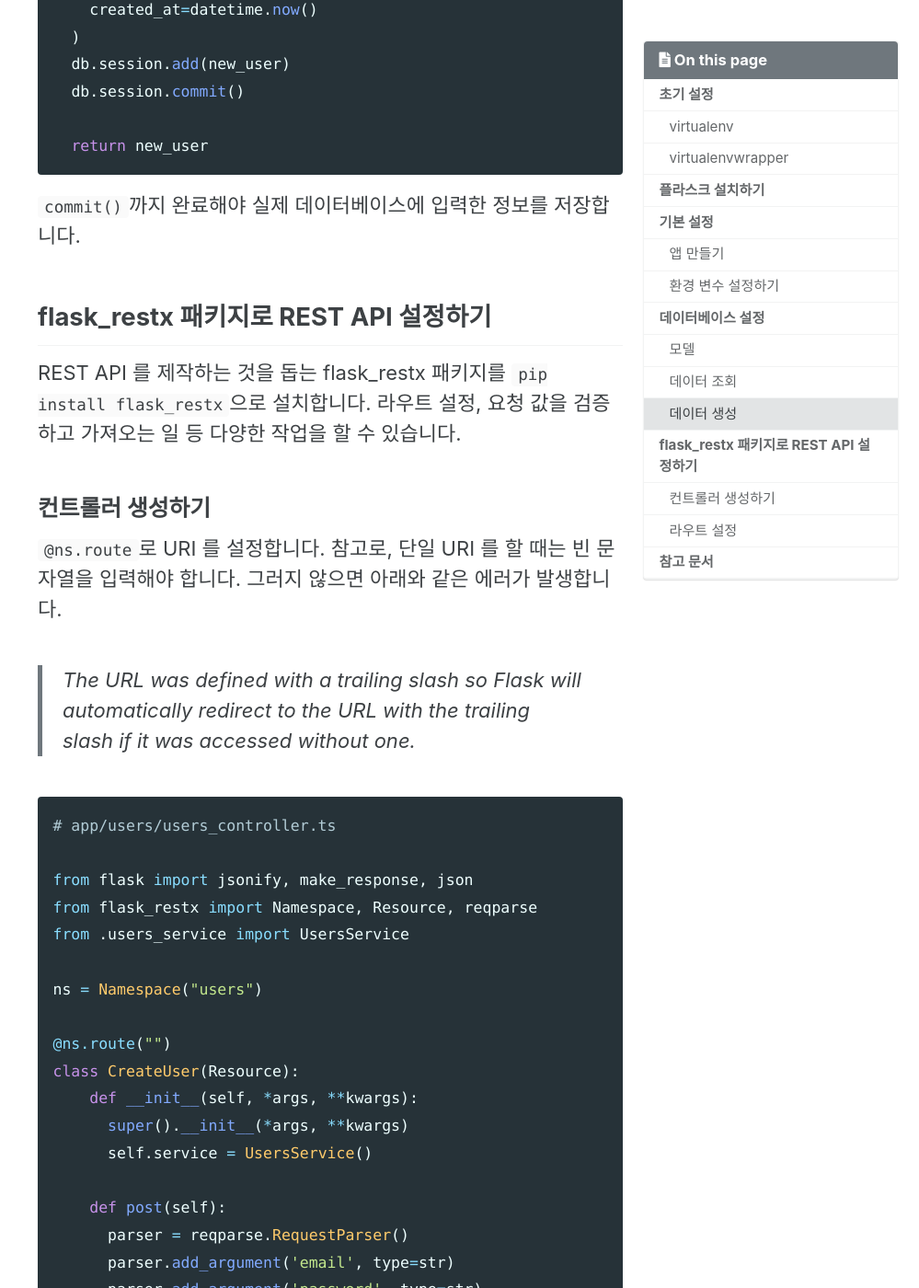
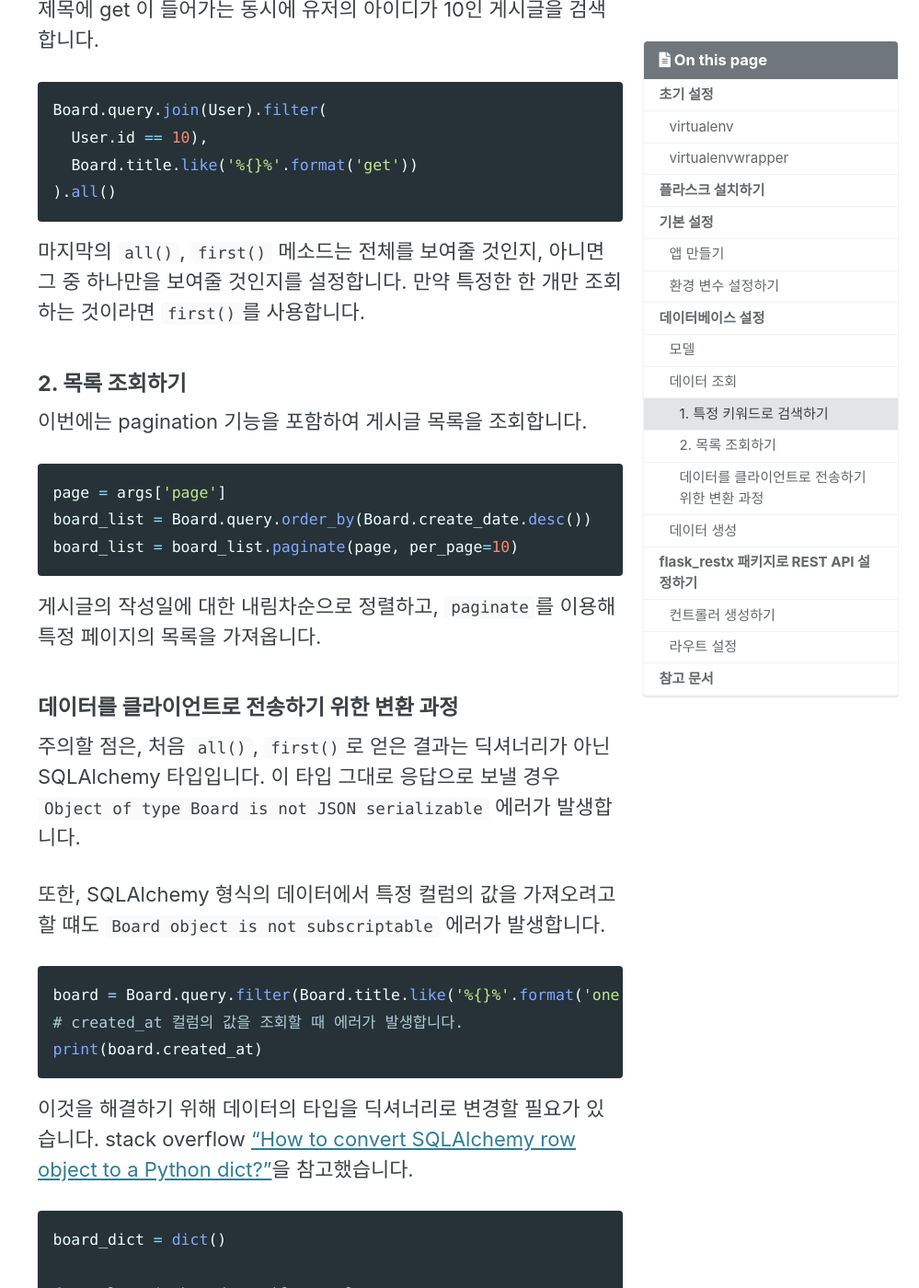
Before and after one commit to chinsanchung/chinsanchung.github.com, a Jekyll site: the page built from _posts/2021-12-07-start-Flask.md, in a window 1280 px wide and 1400 px high, scrolled down 7664 px. Shown: the whole window at 92% size, without its empty margins (281-1280 px from the left). Built offline with Jekyll 4.4.1, drawn with Linux system fonts in a browser that asks for light colours; cached includes are drawn as plain includes; some of the changed text lies outside the part shown.

Commit message:
feat: 데이터 조회에 대한 내용 추가
- 데이터 조회를 수행하는 과정을 작성했습니다.

````diff
--- a/_posts/2021-12-07-start-Flask.md
+++ b/_posts/2021-12-07-start-Flask.md
@@ -1,5 +1,5 @@
 ---
-title: 'Flask 초기 환경 설정'
+title: "Flask 초기 환경 설정"
 layout: single
 author_profile: false
 read_time: false
@@ -206,9 +206,81 @@ class User(db.Model):
 
 ### 데이터 조회
 
-작성 중입니다.
+[SQLAlchemy 공식 문서](https://docs.sqlalchemy.org/en/13/orm/query.html)
 
-[SQLAlchemy 공식 문서](https://docs.sqlalchemy.org/en/13/orm/query.html)
+#### 1. 특정 키워드로 검색하기
+
+`filter`, `filter_by` 두 메소드로 검색할 수 있습니다. `filter_by`는 컬럼의 이름을 인자로 바로 입력할 수 있고, `filter`는 다양한 조건을 추가할 수 있습니다.
+
+```python
+# filter_by
+User.query.filter_by(email='test@gmail.com').all()
+# filter
+User.query.filter(User.email == 'test@gmail.com').all()
+```
+
+`like`를 추가하여 일부 문자열이 들어간 값도 조회할 수 있습니다.
+
+```python
+User.query.filter(User.email.like('%{}%'.format('test')))
+```
+
+join 으로 두 테이블을 합친 후에 검색할 수 있습니다. 예시로 게시글 제목에 get 이 들어가는 동시에 유저의 아이디가 10인 게시글을 검색합니다.
+
+```python
+Board.query.join(User).filter(
+  User.id == 10),
+  Board.title.like('%{}%'.format('get'))
+).all()
+```
+
+마지막의 `all()`, `first()` 메소드는 전체를 보여줄 것인지, 아니면 그 중 하나만을 보여줄 것인지를 설정합니다. 만약 특정한 한 개만 조회하는 것이라면 `first()`를 사용합니다.
+
+#### 2. 목록 조회하기
+
+이번에는 pagination 기능을 포함하여 게시글 목록을 조회합니다.
+
+```python
+page = args['page']
+board_list = Board.query.order_by(Board.create_date.desc())
+board_list = board_list.paginate(page, per_page=10)
+```
+
+게시글의 작성일에 대한 내림차순으로 정렬하고, `paginate`를 이용해 특정 페이지의 목록을 가져옵니다.
+
+#### 데이터를 클라이언트로 전송하기 위한 변환 과정
+
+주의할 점은, 처음 `all()`, `first()`로 얻은 결과는 딕셔너리가 아닌 SQLAlchemy 타입입니다. 이 타입 그대로 응답으로 보낼 경우 `Object of type Board is not JSON serializable` 에러가 발생합니다.
+
+또한, SQLAlchemy 형식의 데이터에서 특정 컬럼의 값을 가져오려고 할 떄도 `Board object is not subscriptable` 에러가 발생합니다.
+
+```python
+board = Board.query.filter(Board.title.like('%{}%'.format('one')))
+# created_at 컬럼의 값을 조회할 때 에러가 발생합니다.
+print(board.created_at)
+```
+
+이것을 해결하기 위해 데이터의 타입을 딕셔너리로 변경할 필요가 있습니다. stack overflow ["How to convert SQLAlchemy row object to a Python dict?"](https://stackoverflow.com/a/1960546)을 참고했습니다.
+
+```python
+board_dict = dict()
+
+for column in board.__table__.columns:
+  dict[column.name] = getattr(board, column.name)
+```
+
+만일 목록일 경우, 반복문을 두 번 반복하여 딕셔너리로 만든 게시글을 리스트에 추가합니다.
+
+```python
+result = list()
+for board in board_list:
+    board_dict = dict()
+    for column in board.__table__.columns:
+        board_dict[column.name] = getattr(board, column.name)
+    result.append(board_dict)
+```
+
+`getattr` 함수로 board 객체로부터 column.name 속성의 값을 구하고, 임의의 딕셔너리에 저장합니다.
 
 ### 데이터 생성
 
````
